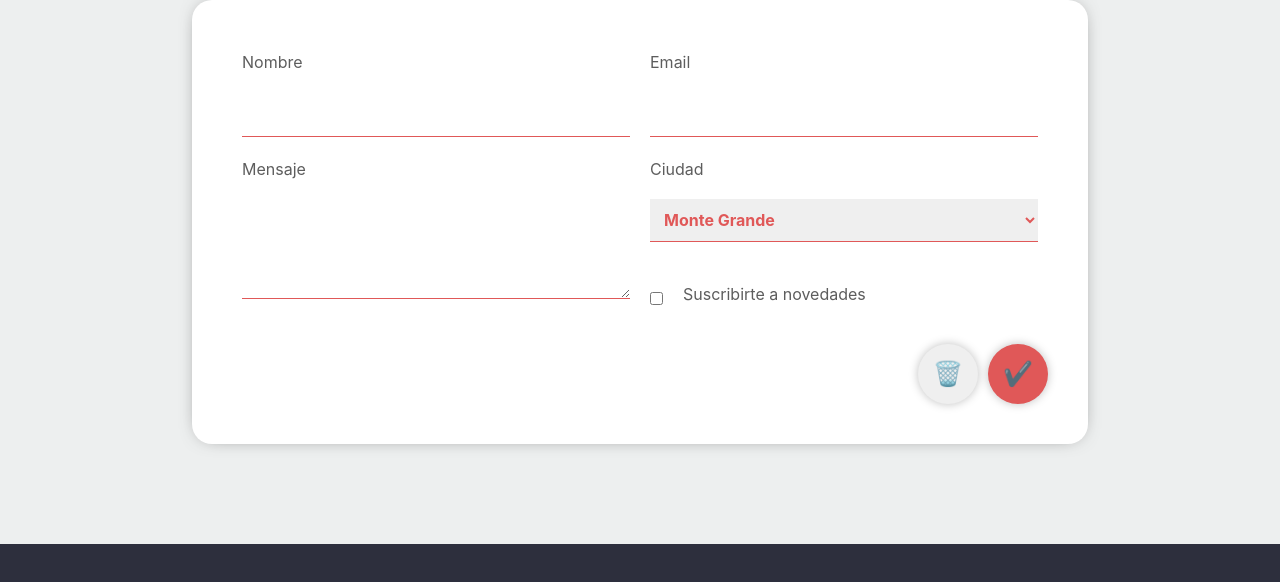
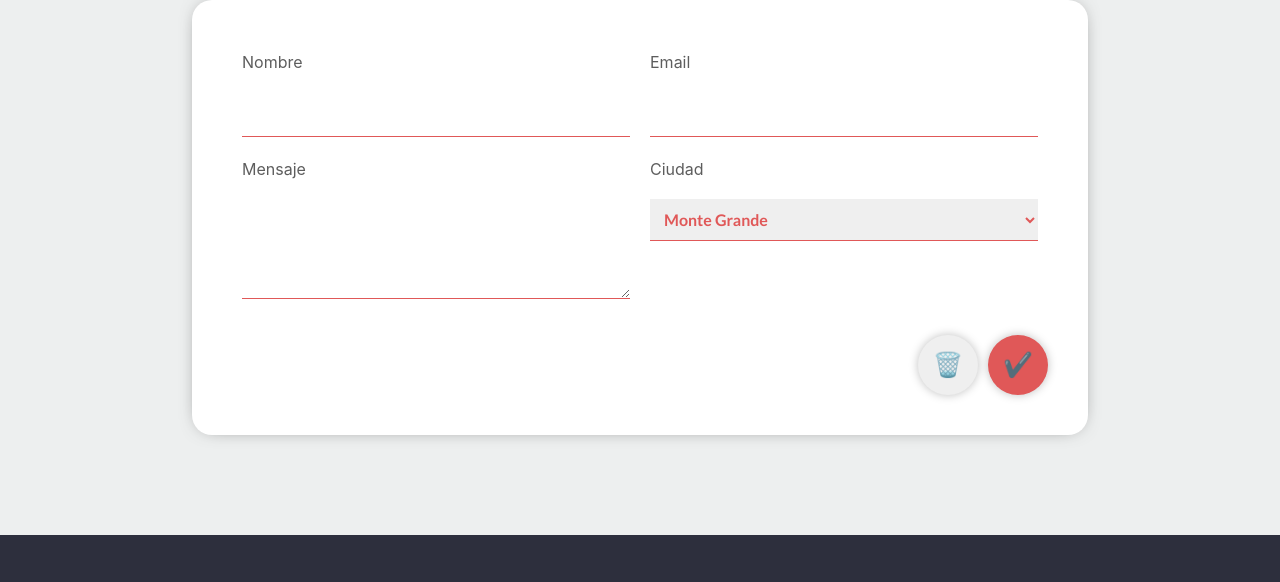
Before and after one commit to agusannacondia/selenita, a plain HTML site: page contacto.html in a window 1280 px wide. Shown: the part 208-790 px from the top of the page. Drawn offline with nearby package versions, Linux system fonts and the light colour scheme.

Commit message:
Modificacion formulario de contacto

```diff
--- a/contacto.html
+++ b/contacto.html
@@ -73,6 +73,29 @@
       </div>
     </div>
     <!-- Content -->
+    <!--
+
+      <form name="contact" method="POST" data-netlify="true">
+        <p>
+          <label>Your Name: <input type="text" name="name" /></label>
+        </p>
+        <p>
+          <label>Your Email: <input type="email" name="email" /></label>
+        </p>
+        <p>
+          <label>Your Role: <select name="role[]" multiple>
+            <option value="leader">Leader</option>
+            <option value="follower">Follower</option>
+          </select></label>
+        </p>
+        <p>
+          <label>Message: <textarea name="message"></textarea></label>
+        </p>
+        <p>
+          <button type="submit">Send</button>
+        </p>
+      </form>
+    -->
     <div class="Contacto__Contenedor">
       <h2>Contacto</h2>
       <form name="contact" method="POST" data-netlify="true" class="Contato_Formulario" action="./index.html">
@@ -85,11 +108,10 @@
           <input type="email" id="email" name="email" />
         </div>
         <div class="Contacto__Item">
-          <label for="mensaje">Mensaje</label>
-          <textarea name="mensaje" id="mensaje"></textarea>
+          <label for="message">Mensaje</label>
+          <textarea name="message" id="message"></textarea>
         </div>
-        <div class="Contacto__Items">
-          <div class="Contacto__ItemsIndividual">
+        <div class="Contacto__Item">
             <label for="ciudad">Ciudad</label>
             <select name="ciudad" id="ciudad">
               <option value="montegrande">Monte Grande</option>
@@ -98,20 +120,10 @@
               <option value="guillon">Luis Guillon</option>
               <option value="otra">Otra</option>
             </select>
-          </div>
-          <div class="Contacto__ItemsIndividual">
-            <input
-              type="checkbox"
-              id="suscripcion"
-              name="suscripcion"
-              value="Suscripcion"
-            />
-            <label for="suscripcion">Suscribirte a novedades</label>
-          </div>
         </div>
         <div class="Contacto__Botones">
-          <input type="reset" value="🗑️" />
-          <input type="submit" value="✔" />
+          <button type="reset">🗑️</button>
+          <button type="submit">✔</button>
         </div>
       </form>
     </div>
--- a/css/style.css
+++ b/css/style.css
@@ -683,7 +683,7 @@ body {
   margin-top: 20px;
 }
 
-.Contacto__Botones input {
+.Contacto__Botones button {
   display: inline-block;
   padding: 10px;
   border: 0px;
@@ -698,32 +698,32 @@ body {
   transition: background-color 0.3s;
 }
 
-.Contacto__Botones input:focus {
+.Contacto__Botones button:focus {
   outline: none;
 }
 
-.Contacto__Botones input[type="reset"] {
+.Contacto__Botones button:nth-of-type(1) {
   margin-right: 10px;
   font-size: 1.5rem;
 }
 
-.Contacto__Botones input[type="reset"]:hover {
+.Contacto__Botones button:nth-of-type(1):hover {
   background-color: var(--mediumgrey);
 }
 
-.Contacto__Botones input[type="reset"]:active {
+.Contacto__Botones button:nth-of-type(1):active {
   background-color: var(--lightgrey);
 }
 
-.Contacto__Botones input[type="submit"] {
+.Contacto__Botones button:nth-of-type(2) {
   background-color: var(--pink);
 }
 
-.Contacto__Botones input[type="submit"]:hover {
+.Contacto__Botones button:nth-of-type(2):hover {
   background-color: var(--strongpink);
 }
 
-.Contacto__Botones input[type="submit"]:active {
+.Contacto__Botones button:nth-of-type(2):active {
   background-color: var(--pink);
 }
 
```
